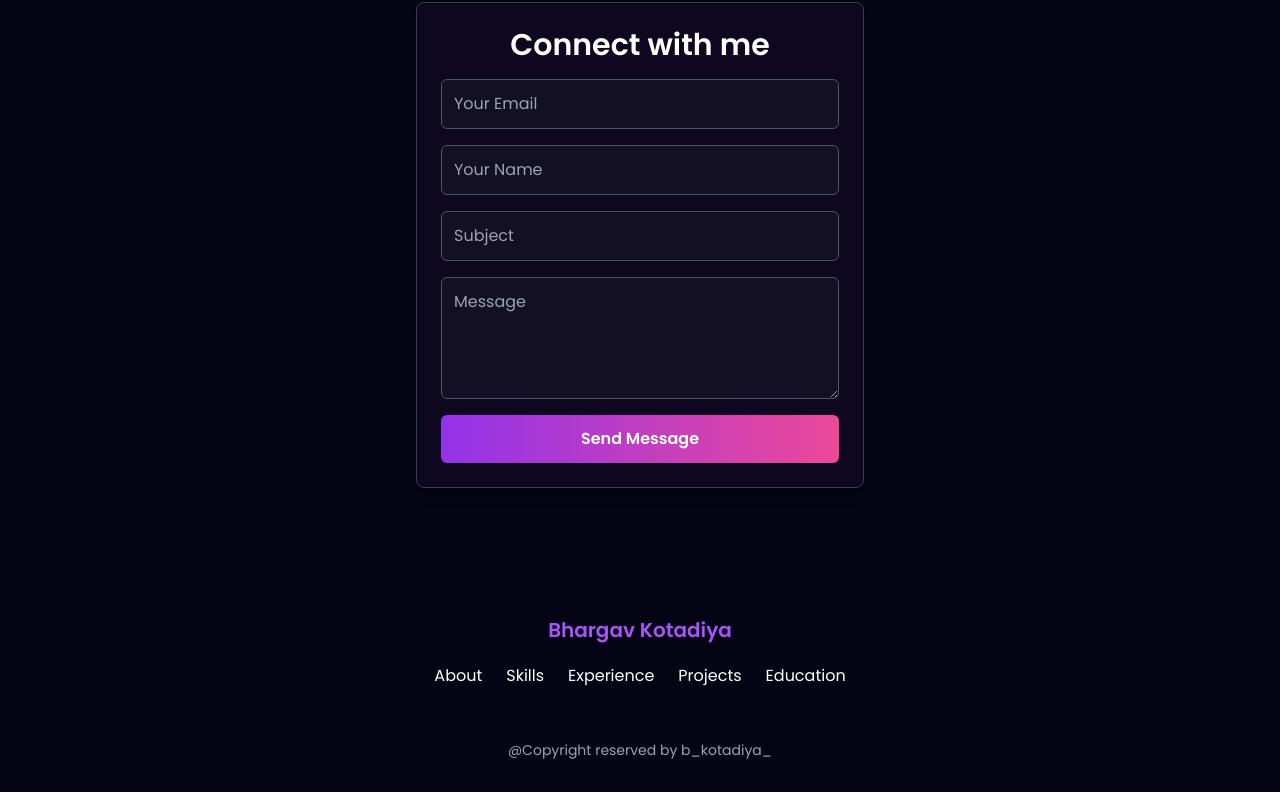
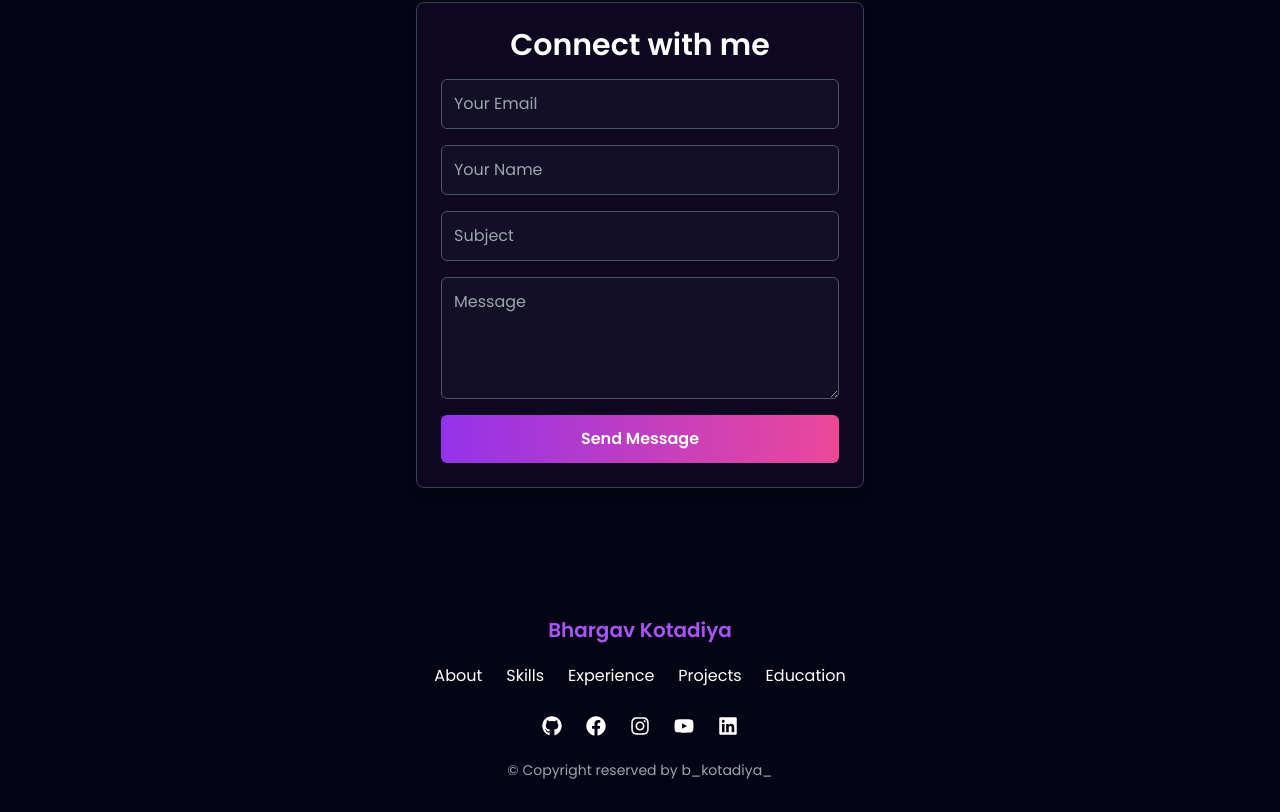
Before and after one commit to KOTADIYABHARGAV/Portfolio, a React (Vite) app: page / in a window 1280 px wide. Shown: the part 6372-7184 px from the top of the page. Built offline with nearby package versions, Linux system fonts and the light colour scheme.

Commit message:
Update Footer.jsx

```diff
--- a/src/components/Footer/Footer.jsx
+++ b/src/components/Footer/Footer.jsx
@@ -1,5 +1,5 @@
 import React from 'react'
-import { FaGithub, FaInstagram, FaFacebook, FaYoutube, FaLinkedin } from "react-icons/fa"
+import { FaGithub, FaInstagram, FaFacebook, FaYoutube, FaLinkedin } from "react-icons/fa";
 function Footer() {
   const handleScroll = (sectionId) => {
     const section = document.getElementById(sectionId);
@@ -29,26 +29,29 @@ function Footer() {
         </nav>
 
         {/* Social media icons */}
-        <div className="flex flex-wrap justify-between space-x-4 mt-6">
+        <div className="flex flex-wrap justify-center space-x-6 mt-6">
           {[
             { icon: <FaGithub />, link: "https://github.com/KOTADIYABHARGAV" },
             { icon: <FaFacebook />, link: "https://www.facebook.com/bhargav.kotadiya.754" },
             { icon: <FaInstagram />, link: "https://www.instagram.com/b_kotadiya_/" },
             { icon: <FaYoutube />, link: "https://www.youtube.com/@bhargavkotadiya8672" },
-            { icon: <FaLinkedin />, link: "https://www.linkedin.com/in/bhargav-kotadiya/" }
-          ].map((item, index) => {
+            { icon: <FaLinkedin />, link: "https://www.linkedin.com/in/bhargav-kotadiya/" },
+          ].map((item, index) => (
             <a
               key={index}
+              href={item.link}
               target='_blank'
-              rel='noopener noreferrer'
-              className='text-xl hover:text-purple-500 border border-purple-500 transition-transform transform hover-scale-110'
-              href={item.link}>{item.icon}</a>
-          })}
+              rel="noopener noreferrer"
+              className='text-xl hover:text-purple-500 transition-transform transform hover:scale-110'>
+              {item.icon}
+            </a>
+          ))}
         </div>
+
         {/* Copyright */}
 
         <p className='text-sm text-gray-400 mt-6'>
-          @Copyright reserved by b_kotadiya_
+          &#169; Copyright reserved by b_kotadiya_
         </p>
       </div>
 
```
